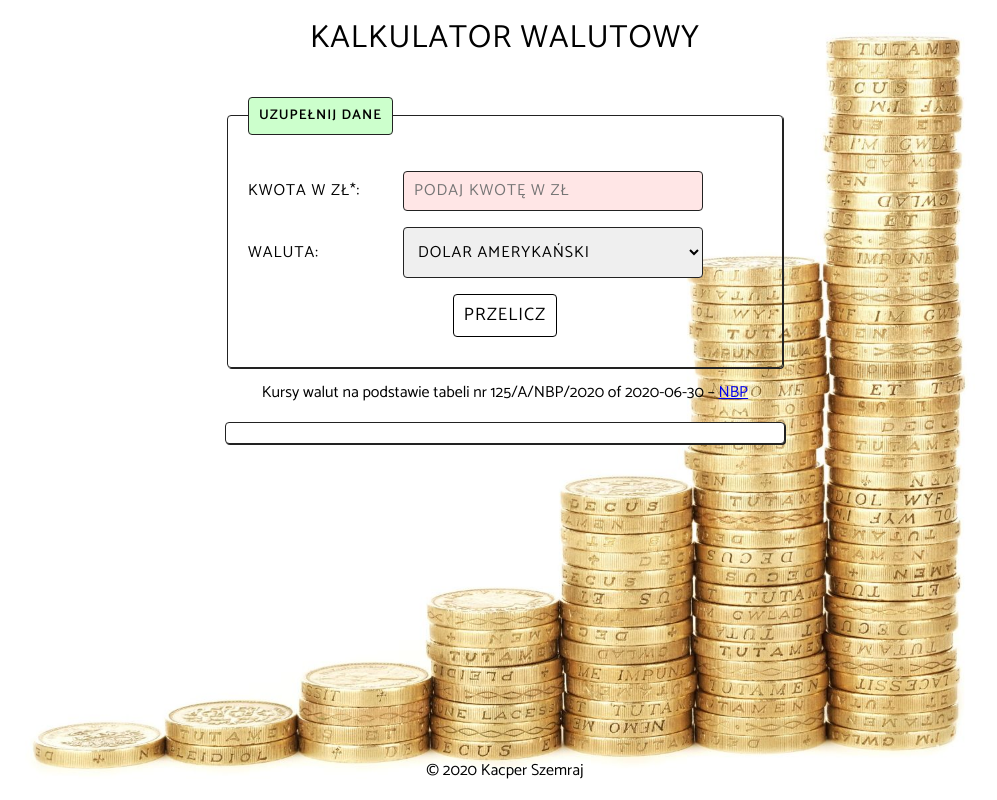
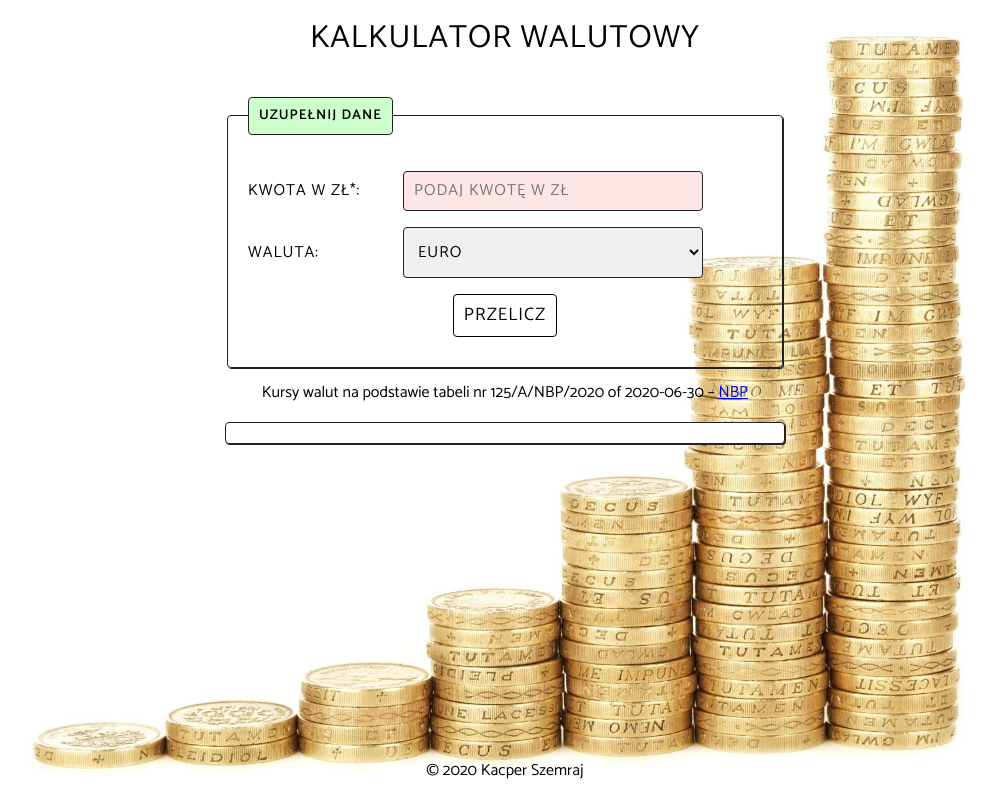
Before and after one commit to KacperSzemraj/currency-converter-react, a React (Create React App) app: page / in a window 1280 px wide. Shown: the whole page, without its empty margins (135-1132 px from the left). Built offline with nearby package versions, Linux system fonts and the light colour scheme.

Commit message:
Form refactored

```diff
--- a/src/Container/Form/index.js
+++ b/src/Container/Form/index.js
@@ -1,15 +1,34 @@
-import React from "react";
+import React, { useState } from "react";
+import { currencies } from "../../currencies";
 import "./style.css";
 
-const Form = () => (
-    <form>
+const Form = ({ calculateResult }) => {
+    const [currency, setCurrency] = useState(currencies[0].short);
+    const [amount, setAmount] = useState("");
+
+    const onSubmit = (event) => {
+        event.preventDefault();
+        calculateResult(currency, amount);
+    }
+
+    return (
+        <form onSubmit={onSubmit}>
             <fieldset className="form__fieldset">
                 <legend className="form__legend">Uzupełnij dane</legend>
                 <p>
                     <label>
-                    <span className="form__labelText">Kwota w zł*:</span>
-                    <input placeholder="Podaj kwotę w zł" className="form__field js-amount" type="number" required
-                        step="0.01" />
+                        <span className="form__labelText">
+                            Kwota w zł*:
+                        </span>
+                        <input
+                            value={amount}
+                            onChange={({ target }) => setAmount(target.value)}
+                            placeholder="Podaj kwotę w zł"
+                            className="form__field"
+                            type="number"
+                            required
+                            step="0.01"
+                        />
                     </label>
                 </p>
                 <p>
@@ -17,11 +36,19 @@ const Form = () => (
                         <span className="form__labelText">
                             Waluta:
                         </span>
-                    <select className="form__field">
-                        <option value="USD">Dolar amerykański</option>
-                        <option value="EUR">Euro</option>
-                        <option value="GBP">Funt brytyjski</option>
-                        <option value="CHF">Frank szwajcarski</option>
+                        <select
+                            className="form__field"
+                            value={currency}
+                            onChange={({ target }) => setCurrency(target.value)}
+                        >
+                            {currencies.map((currency => (
+                                <option
+                                    key={currency.short}
+                                    value={currency.short}
+                                >
+                                    {currency.name}
+                                </option>
+                            )))}
                         </select>
                     </label>
                 </p>
@@ -29,5 +56,6 @@ const Form = () => (
             </fieldset>
         </form>
     );
+};
 
 export default Form;
```
Lines whose indentation alone changed are shown as unchanged.
